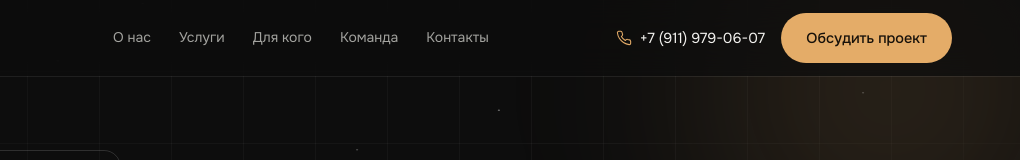
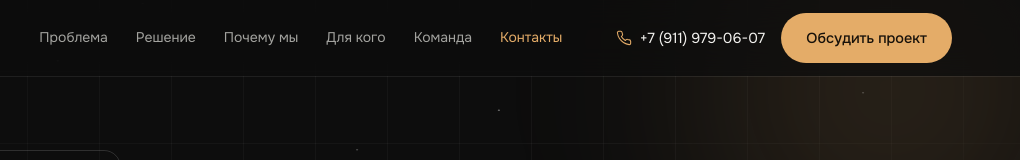
Before and after one commit to SkymaximusXO/SkyVega, a plain HTML site: page index.html in a window 1280 px wide. Shown: the top 160 px of the page, 260-1280 px from the left. Drawn offline with Linux system fonts and the light colour scheme.

Commit message:
Nav labels match section names; add Почему мы; highlight current section
Co-Authored-By: Claude Opus 5.5 <noreply@anthropic.com>
Claude-Session: https://claude.ai/code/session_01GmVXpDgv2BMMBP9XHdhDie

```diff
--- a/index.html
+++ b/index.html
@@ -98,7 +98,8 @@
   .brand img{ height:30px; width:auto; flex-shrink:0; }
   .navlinks{ display:flex; gap:28px; align-items:center; }
   .navlinks a{ font-size:14px; color:var(--text-dim); transition:color .2s; white-space:nowrap; }
-  .navlinks a:hover{ color:var(--text); }
+  .navlinks a:hover, .navlinks a.active{ color:var(--text); }
+  .navlinks a.active{ color:var(--accent); }
   .navlinks .nav-mobile-cta{ display:none; }
   .nav-phone{ display:inline-flex; align-items:center; gap:8px; font-size:14.5px; color:var(--text); white-space:nowrap; transition:color .2s; }
   .nav-phone svg{ color:var(--accent); width:16px; height:16px; flex-shrink:0; }
@@ -490,8 +491,9 @@
       <img src="assets/logo.png" alt="СКАЙВЕГА" width="273" height="46">
     </a>
     <nav class="navlinks" id="navlinks">
-      <a href="#about">О нас</a>
-      <a href="#services">Услуги</a>
+      <a href="#about">Проблема</a>
+      <a href="#services">Решение</a>
+      <a href="#why">Почему мы</a>
       <a href="#audience">Для кого</a>
       <a href="#team">Команда</a>
       <a href="#contact">Контакты</a>
@@ -831,6 +833,22 @@
   navlinks.querySelectorAll('a').forEach(a => a.addEventListener('click', () => setMenu(false)));
   window.addEventListener('resize', () => { if (window.innerWidth > 760 && navlinks.classList.contains('open')) setMenu(false); });
 
+  // highlight the nav item of the section in view (last section whose top passed the header)
+  (function(){
+    const links = [...navlinks.querySelectorAll('a[href^="#"]:not(.btn)')];
+    const secs = links.map(l => document.querySelector(l.getAttribute('href')));
+    let raf = 0;
+    function update(){
+      raf = 0;
+      let cur = -1;
+      secs.forEach((sec, k) => { if (sec && sec.getBoundingClientRect().top <= 140) cur = k; });
+      if (innerHeight + scrollY >= document.documentElement.scrollHeight - 4) cur = secs.length - 1;
+      links.forEach((l, k) => l.classList.toggle('active', k === cur));
+    }
+    addEventListener('scroll', () => { if (!raf) raf = requestAnimationFrame(update); }, { passive: true });
+    update();
+  })();
+
   // reveal on scroll
   const io = 'IntersectionObserver' in window ? new IntersectionObserver(es => es.forEach(e => {
     if (e.isIntersecting){ e.target.classList.add('in'); io.unobserve(e.target); }
```
